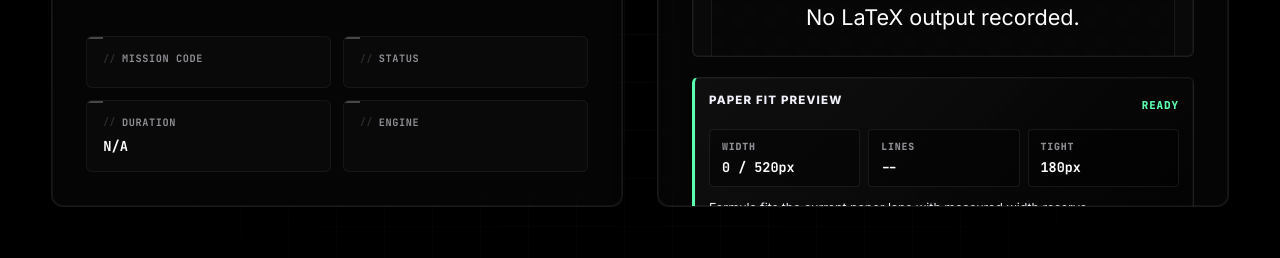
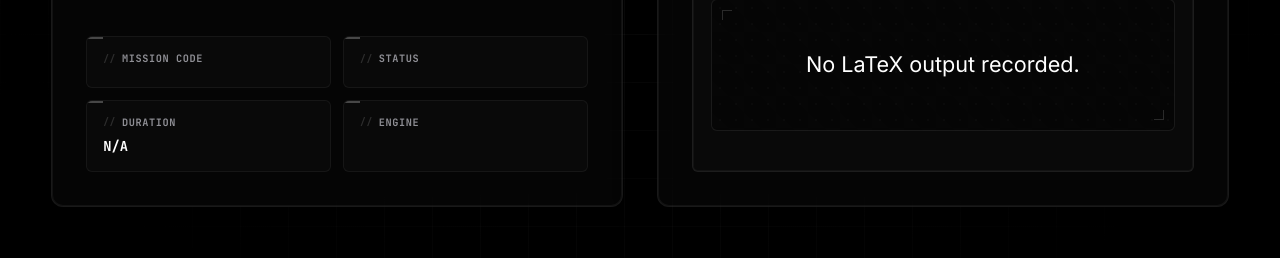
Before and after one commit to Timcai06/LinuxWeek11-Django-FormulaLab, a Django app: template apps/formulas/templates/formulas/result.html in a window 1280 px wide. Shown: the part 542-800 px from the top of the page. Run offline with Django 5.2, Linux system fonts and the light colour scheme; the template is opened without the code that fills it, so the values that code supplies are empty; parts of the project's set-up code (start-up, migrations or seed data) failed here and were passed over; some libraries are stand-ins or nearby versions.

Commit message:
Extract shared formula frontend helpers

```diff
--- a/apps/formulas/static/formulas/css/pages/result.css
+++ b/apps/formulas/static/formulas/css/pages/result.css
@@ -59,89 +59,6 @@
     letter-spacing: 0.08em;
 }
 
-.paper-fit-panel {
-    display: grid;
-    gap: 12px;
-    padding: 14px;
-    border: 1px solid rgba(255, 255, 255, 0.08);
-    border-left: 3px solid var(--dim);
-    background: linear-gradient(135deg, rgba(255, 255, 255, 0.045), rgba(0, 0, 0, 0.35));
-    box-shadow: inset 0 0 0 1px rgba(255, 255, 255, 0.03);
-    border-radius: 6px;
-}
-
-.paper-fit-panel[data-fit-risk="ready"] {
-    border-left-color: var(--status-ready);
-}
-
-.paper-fit-panel[data-fit-risk="warning"] {
-    border-left-color: var(--status-warming);
-}
-
-.paper-fit-header {
-    display: flex;
-    align-items: center;
-    justify-content: space-between;
-    gap: 12px;
-}
-
-.paper-fit-header strong {
-    color: var(--dim);
-    font-family: var(--font-mono);
-    font-size: 0.68rem;
-    font-weight: 900;
-    letter-spacing: 0.08em;
-    white-space: nowrap;
-}
-
-.paper-fit-panel[data-fit-risk="ready"] .paper-fit-header strong {
-    color: var(--status-ready);
-}
-
-.paper-fit-panel[data-fit-risk="warning"] .paper-fit-header strong {
-    color: var(--status-warming);
-}
-
-.paper-fit-metrics {
-    display: grid;
-    grid-template-columns: repeat(3, minmax(0, 1fr));
-    gap: 8px;
-}
-
-.paper-fit-metrics div {
-    min-width: 0;
-    padding: 10px 12px;
-    border: 1px solid rgba(255, 255, 255, 0.08);
-    background: rgba(0, 0, 0, 0.35);
-    border-radius: 4px;
-}
-
-.paper-fit-metrics span {
-    display: block;
-    color: var(--dim);
-    font-family: var(--font-mono);
-    font-size: 0.62rem;
-    font-weight: 800;
-    letter-spacing: 0.08em;
-}
-
-.paper-fit-metrics strong {
-    display: block;
-    margin-top: 5px;
-    overflow-wrap: anywhere;
-    color: var(--on-night);
-    font-family: var(--font-mono);
-    font-size: 0.84rem;
-    line-height: 1.15;
-}
-
-.paper-fit-panel p {
-    margin: 0;
-    color: var(--muted);
-    font-size: 0.78rem;
-    line-height: 1.45;
-}
-
 @media (max-width: 900px) {
     .result-grid {
         grid-template-columns: 1fr;
--- a/apps/formulas/static/formulas/js/result.js
+++ b/apps/formulas/static/formulas/js/result.js
@@ -4,28 +4,22 @@
     const preview = document.querySelector("[data-katex-preview]");
     const copyButton = document.querySelector("[data-copy-current]");
     const tabs = Array.from(document.querySelectorAll("[data-format-tab]"));
-    const paperFitPanel = document.querySelector("[data-paper-fit-preview]");
-    const paperFitRisk = document.querySelector("[data-paper-fit-risk]");
-    const paperFitWidth = document.querySelector("[data-paper-fit-width]");
-    const paperFitLines = document.querySelector("[data-paper-fit-lines]");
-    const paperFitTight = document.querySelector("[data-paper-fit-tight]");
-    const paperFitMessage = document.querySelector("[data-paper-fit-message]");
+    const formulaLab = window.FormulaLab || {};
 
-    if (!dataNode || !output || !preview) {
+    if (
+        !dataNode ||
+        !output ||
+        !preview ||
+        typeof formulaLab.previewSource !== "function" ||
+        typeof formulaLab.renderKatexPreview !== "function" ||
+        typeof formulaLab.bindFormatTabs !== "function"
+    ) {
         return;
     }
 
     const formats = JSON.parse(dataNode.textContent);
-    let current = "block";
     let renderSequence = 0;
     const maxKatexAttempts = 80;
-
-    function previewSource(value) {
-        if (formats.render) {
-            return formats.render;
-        }
-        return value.replace(/\$\$/g, "").replace(/\$/g, "").trim();
-    }
 
     function renderPreview(value, attempt = 0, sequence = null) {
         const activeSequence = sequence === null ? ++renderSequence : sequence;
@@ -33,110 +27,19 @@
             return;
         }
 
-        const source = previewSource(value);
-        if (!source) {
-            preview.textContent = "No LaTeX output recorded.";
-            return;
-        }
-
-        if (!window.katex) {
-            preview.textContent = "Loading formula renderer...";
+        const source = formulaLab.previewSource(formats, value);
+        const rendered = formulaLab.renderKatexPreview(preview, source, true);
+        if (!rendered && !window.katex) {
             if (attempt < maxKatexAttempts) {
                 window.setTimeout(() => renderPreview(output.value, attempt + 1, activeSequence), 50);
             }
-            return;
-        }
-
-        try {
-            window.katex.render(source, preview, {throwOnError: false, displayMode: true});
-        } catch (error) {
-            preview.textContent = source;
         }
     }
 
     const consoleTabs = document.querySelector(".console-tabs");
     const tabIndices = { "raw": 0, "block": 1, "inline": 2 };
 
-    function metricNumber(value, fallback = 0) {
-        const number = Number(value);
-        return Number.isFinite(number) ? number : fallback;
-    }
-
-    function tightWidthValue(result) {
-        if (typeof result === "number") {
-            return result;
-        }
-        if (!result || typeof result !== "object") {
-            return 0;
-        }
-        return metricNumber(result.tightWidth || result.width || result.targetWidth);
-    }
-
-    function updatePaperFit(value) {
-        if (!paperFitPanel || !window.FormulaLayout) {
-            return;
-        }
-
-        const layout = window.FormulaLayout;
-        if (typeof layout.measureLatexSummary !== "function" || typeof layout.findTightWidth !== "function") {
-            return;
-        }
-
-        const targetWidth = current === "inline" ? 360 : 520;
-        const font = "13px JetBrains Mono, ui-monospace, monospace";
-        const measureConfig = {
-            targetWidth,
-            width: targetWidth,
-            lineHeight: 18,
-            font,
-        };
-        const tightConfig = {
-            targetWidth,
-            minWidth: 180,
-            maxWidth: targetWidth,
-            lineHeight: 18,
-            font,
-        };
-
-        try {
-            const summary = layout.measureLatexSummary(value || "", measureConfig) || {};
-            const tightResult = layout.findTightWidth(value || "", tightConfig);
-            const lineCount = metricNumber(summary.lineCount || summary.lines);
-            const maxLineWidth = metricNumber(summary.maxLineWidth || summary.maxWidth || summary.width);
-            const tightWidth = tightWidthValue(tightResult);
-            const hasRisk = lineCount > 4 || maxLineWidth > targetWidth * 0.96;
-
-            if (paperFitRisk) {
-                paperFitRisk.textContent = hasRisk ? "CHECK WIDTH" : "READY";
-            }
-            if (paperFitWidth) {
-                paperFitWidth.textContent = `${Math.round(maxLineWidth)} / ${targetWidth}px`;
-            }
-            if (paperFitLines) {
-                paperFitLines.textContent = lineCount ? String(lineCount) : "--";
-            }
-            if (paperFitTight) {
-                paperFitTight.textContent = tightWidth ? `${Math.round(tightWidth)}px` : "--";
-            }
-            if (paperFitMessage) {
-                paperFitMessage.textContent = hasRisk
-                    ? "Formula may exceed the current paper lane. Consider block display or manual line breaks."
-                    : "Formula fits the current paper lane with measured width reserve.";
-            }
-            paperFitPanel.dataset.fitRisk = hasRisk ? "warning" : "ready";
-        } catch (error) {
-            if (paperFitRisk) {
-                paperFitRisk.textContent = "CHECK WIDTH";
-            }
-            if (paperFitMessage) {
-                paperFitMessage.textContent = "Paper fit telemetry could not be calculated for this source.";
-            }
-            paperFitPanel.dataset.fitRisk = "warning";
-        }
-    }
-
     function selectFormat(name) {
-        current = name;
         output.value = formats[name] || "";
         tabs.forEach((tab) => {
             tab.setAttribute("aria-selected", tab.dataset.formatTab === name ? "true" : "false");
@@ -145,16 +48,12 @@
             consoleTabs.style.setProperty("--active-index", tabIndices[name] !== undefined ? tabIndices[name] : 1);
         }
         renderPreview(output.value);
-        updatePaperFit(output.value);
     }
 
-    tabs.forEach((tab) => {
-        tab.addEventListener("click", () => selectFormat(tab.dataset.formatTab));
-    });
+    formulaLab.bindFormatTabs(tabs, selectFormat);
 
     output.addEventListener("input", () => {
         renderPreview(output.value);
-        updatePaperFit(output.value);
     });
 
     if (copyButton) {
--- /dev/null
+++ b/apps/formulas/static/formulas/js/shared/format_tabs.js
@@ -0,0 +1,9 @@
+(function () {
+    window.FormulaLab = window.FormulaLab || {};
+
+    window.FormulaLab.bindFormatTabs = function bindFormatTabs(tabs, onSelect) {
+        tabs.forEach((tab) => {
+            tab.addEventListener("click", () => onSelect(tab.dataset.formatTab));
+        });
+    };
+})();
--- /dev/null
+++ b/apps/formulas/static/formulas/js/shared/katex_preview.js
@@ -0,0 +1,35 @@
+(function () {
+    window.FormulaLab = window.FormulaLab || {};
+
+    window.FormulaLab.previewSource = function previewSource(formats, value) {
+        if (formats && formats.render) {
+            return formats.render;
+        }
+
+        return String(value || "").replace(/\$\$/g, "").replace(/\$/g, "").trim();
+    };
+
+    window.FormulaLab.renderKatexPreview = function renderKatexPreview(preview, source, displayMode) {
+        if (!preview) {
+            return false;
+        }
+
+        if (!source) {
+            preview.textContent = "No LaTeX output recorded.";
+            return true;
+        }
+
+        if (!window.katex) {
+            preview.textContent = "Loading formula renderer...";
+            return false;
+        }
+
+        try {
+            window.katex.render(source, preview, {throwOnError: false, displayMode});
+        } catch (error) {
+            preview.textContent = source;
+        }
+
+        return true;
+    };
+})();
--- a/apps/formulas/templates/formulas/result.html
+++ b/apps/formulas/templates/formulas/result.html
@@ -52,31 +52,12 @@
             </div>
             <div class="katex-surface" data-katex-preview></div>
         </div>
-        <div class="paper-fit-panel" data-paper-fit-preview>
-            <div class="paper-fit-header">
-                <span class="telemetry-label">PAPER FIT PREVIEW</span>
-                <strong data-paper-fit-risk>STANDBY</strong>
-            </div>
-            <div class="paper-fit-metrics" aria-label="Paper fit metrics">
-                <div>
-                    <span>WIDTH</span>
-                    <strong data-paper-fit-width>--</strong>
-                </div>
-                <div>
-                    <span>LINES</span>
-                    <strong data-paper-fit-lines>--</strong>
-                </div>
-                <div>
-                    <span>TIGHT</span>
-                    <strong data-paper-fit-tight>--</strong>
-                </div>
-            </div>
-            <p data-paper-fit-message>Waiting for layout telemetry.</p>
-        </div>
     </div>
 </section>
 {% endblock %}
 
 {% block page_js %}
+<script defer src="{% static 'formulas/js/shared/katex_preview.js' %}"></script>
+<script defer src="{% static 'formulas/js/shared/format_tabs.js' %}"></script>
 <script defer src="{% static 'formulas/js/result.js' %}"></script>
 {% endblock %}
--- a/package.json
+++ b/package.json
@@ -5,7 +5,7 @@
     "vendor:katex": "node scripts/copy_katex_assets.mjs",
     "build:layout": "esbuild frontend/formulas/layout_intelligence.js --bundle --format=iife --global-name=FormulaLayoutBundle --outfile=apps/formulas/static/formulas/js/generated/layout-intelligence.js",
     "build": "npm run vendor:katex && npm run build:layout",
-    "check:frontend": "npm run build && node --check frontend/formulas/layout_intelligence.js && node --check apps/formulas/static/formulas/js/project_workspace.js && node --check scripts/copy_katex_assets.mjs",
+    "check:frontend": "npm run build && node --check frontend/formulas/layout_intelligence.js && node --check apps/formulas/static/formulas/js/shared/katex_preview.js && node --check apps/formulas/static/formulas/js/shared/format_tabs.js && node --check apps/formulas/static/formulas/js/result.js && node --check apps/formulas/static/formulas/js/project_workspace.js && node --check scripts/copy_katex_assets.mjs",
     "e2e": "playwright test"
   },
   "dependencies": {
```
Also changed, not shown: tests/formulas/views/test_mission_views.py (+13 -3 lines).
